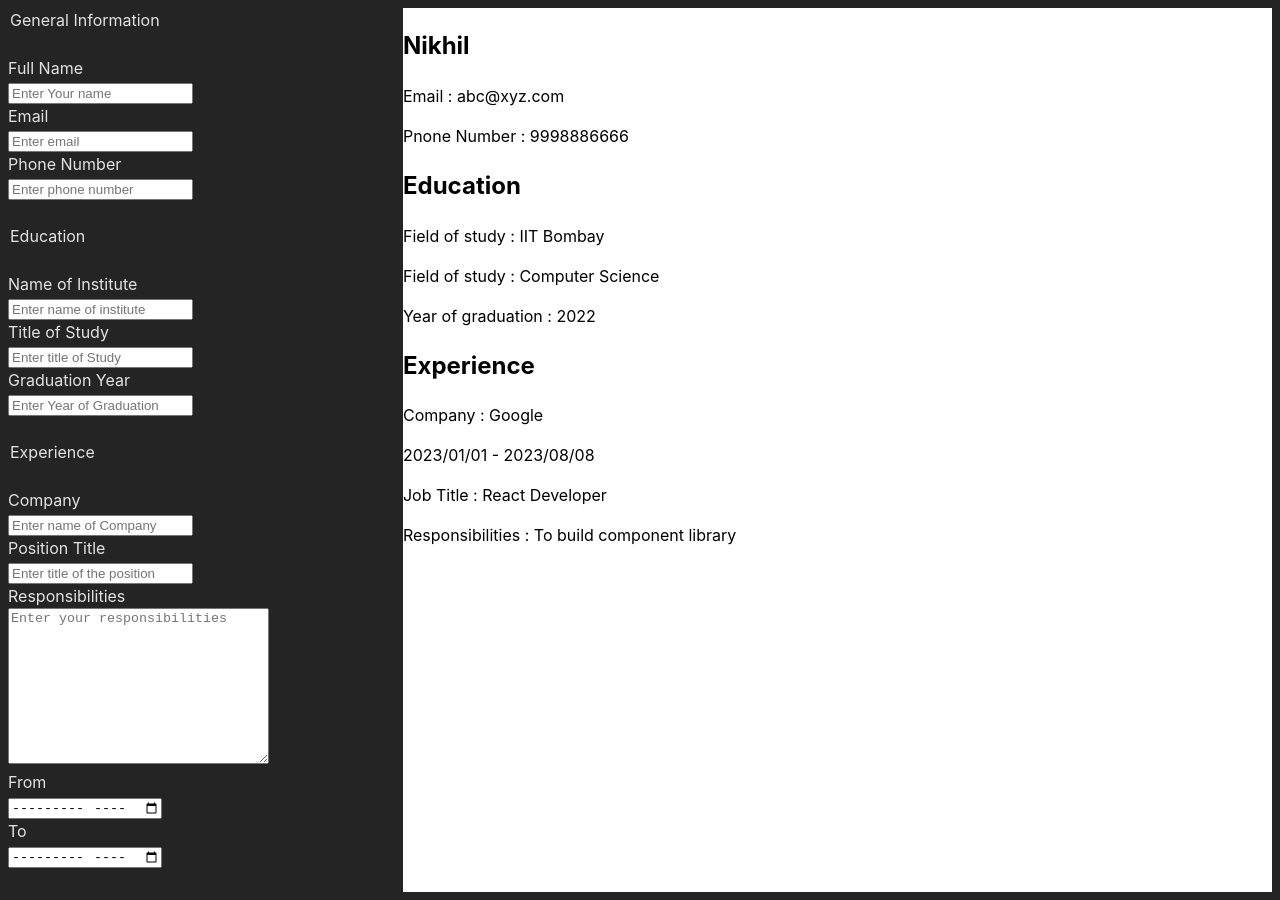
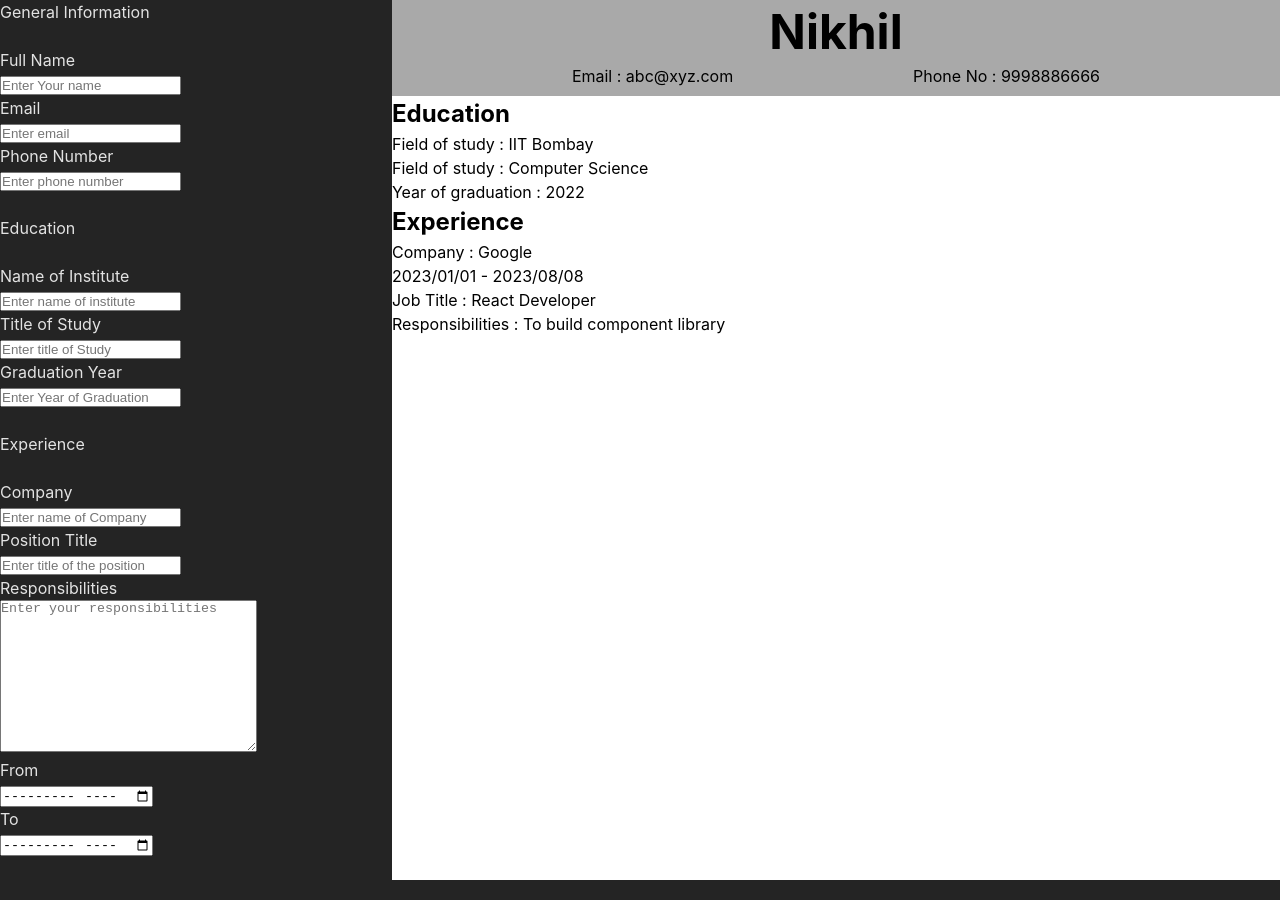
Before and after one commit to nikhil-tiwary61/cv-builder, a React (Vite) app: page / in a window 1280 px wide. Built offline with nearby package versions, Linux system fonts and the light colour scheme.

Commit message:
add style to GeneralInformation.css to render on resume

```diff
--- a/src/components/resume/GeneralInformation.jsx
+++ b/src/components/resume/GeneralInformation.jsx
@@ -1,9 +1,15 @@
-export default function GeneralInformation({name, email, phoneNumber}){
-    return(
-        <section>
-        <h1>{name}</h1>
+import "../../styles/GeneralInformation.css";
+
+export default function GeneralInformation({ name, email, phoneNumber }) {
+  return (
+    <section className="resume-general-information">
+      <div className="username-box">
+        <h1 className="username">{name}</h1>
+      </div>
+      <div className="information">
         <p>Email : {email}</p>
-        <p>Pnone Number : {phoneNumber}</p>
-        </section>
-    );
+        <p>Phone No : {phoneNumber}</p>
+      </div>
+    </section>
+  );
 }
--- a/src/index.css
+++ b/src/index.css
@@ -13,3 +13,7 @@
   -moz-osx-font-smoothing: grayscale;
   -webkit-text-size-adjust: 100%;
 }
+* {
+  margin: 0;
+  padding: 0;
+}
--- /dev/null
+++ b/src/styles/GeneralInformation.css
@@ -0,0 +1,25 @@
+.resume-general-information {
+  height: 6em;
+  display: flex;
+  flex-direction: column;
+  justify-content: center;
+  background: darkgray;
+}
+
+.username-box {
+  height: 4em;
+  display: flex;
+  justify-content: center;
+  align-items: center;
+}
+
+.username {
+  font-size: 3em;
+}
+
+.information {
+  display: flex;
+  flex-direction: row;
+  justify-content: space-evenly;
+  height: 2em;
+}
```
